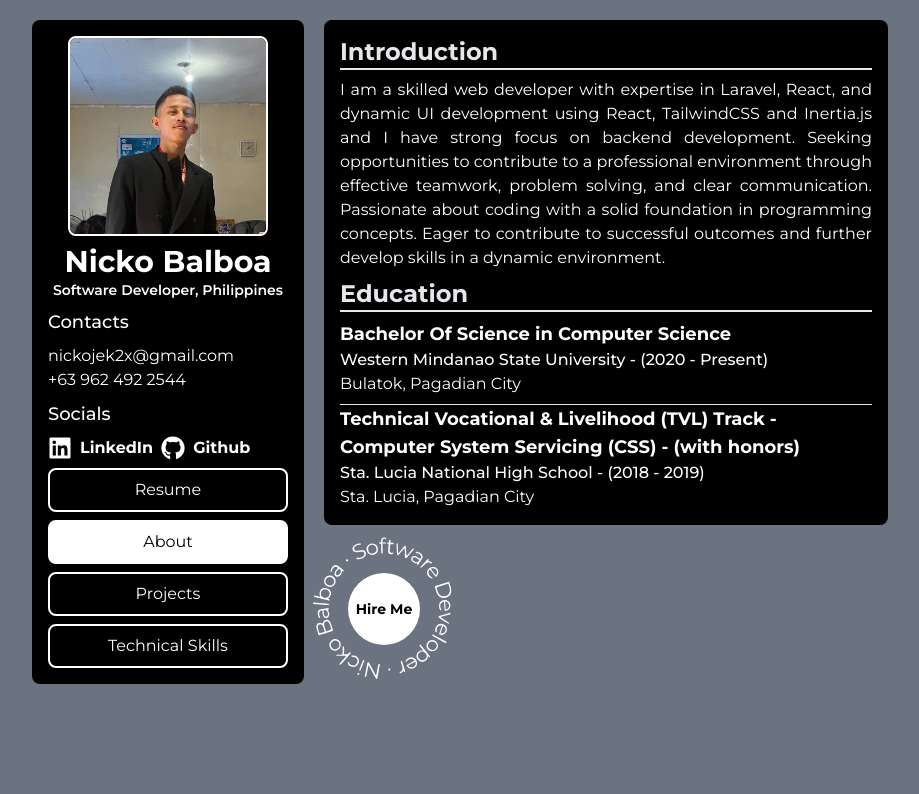
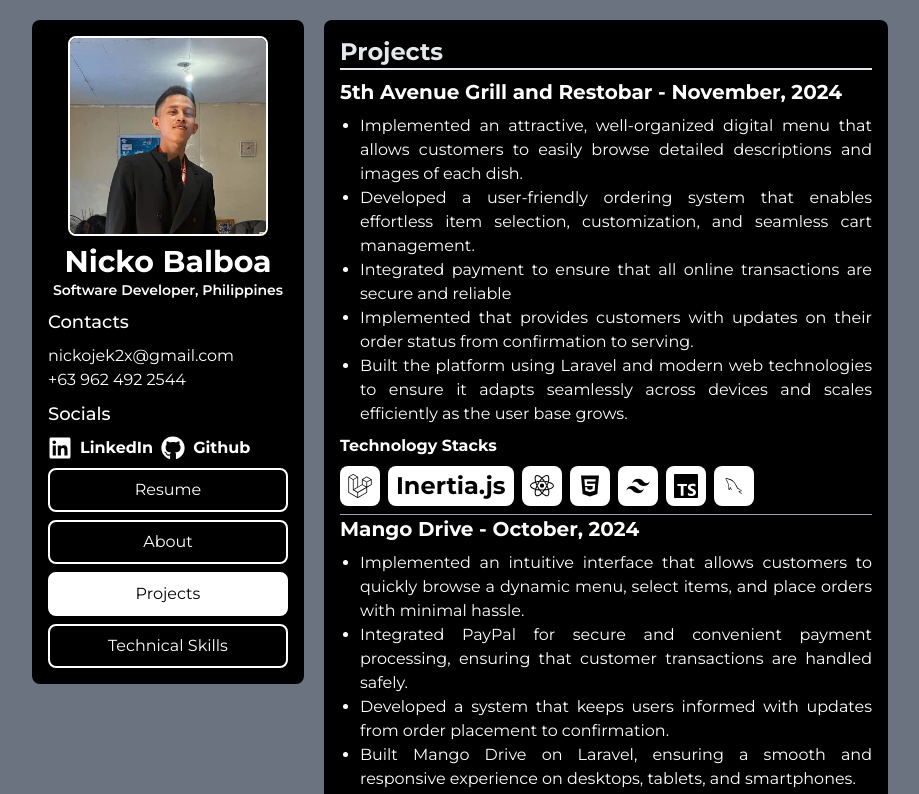
Before and after one commit to NBalboa/me, a React (Vite) app: page / in a window 1280 px wide. Shown: the top 794 px of the page, without its empty margins (180-1099 px from the left). Built offline with nearby package versions, Linux system fonts and the light colour scheme.

Commit message:
updated resume and project page

```diff
--- a/src/App.tsx
+++ b/src/App.tsx
@@ -10,7 +10,7 @@ import { GiHamburgerMenu } from "react-icons/gi";
 import NavButton from "./components/NavButton";
 
 const App = () => {
-  const [page, setPage] = useState<string>("about");
+  const [page, setPage] = useState<string>("projects");
   const [showMenu, setShowMenu] = useState<boolean>(false);
   const getPage = (page: string): JSX.Element => {
     if (page === "about") {
--- a/src/Pages/Projects.tsx
+++ b/src/Pages/Projects.tsx
@@ -11,12 +11,15 @@ import { SiTypescript } from "react-icons/si";
 const Projects = () => {
   const projects: project[] = [
     {
-      project_link: "https://github.com/NBalboa/water_billing",
-      name: "Water Billing - April, 2024",
-      description: `A comprehensive Water Billing System designed for Vincenzo Sagun,
-            streamlining water consumption tracking, automated billing
-            generation, and payment management to ensure efficient and accurate
-            utility services.`,
+      name: "5th Avenue Grill and Restobar - November, 2024",
+      project_link: "https://github.com/NBalboa/5th-avenue",
+      descriptions: [
+        "Implemented an attractive, well-organized digital menu that allows customers to easily browse detailed descriptions and images of each dish.",
+        "Developed a user-friendly ordering system that enables effortless item selection, customization, and seamless cart management.",
+        "Integrated payment to ensure that all online transactions are secure and reliable",
+        "Implemented that provides customers with updates on their order status from confirmation to serving.",
+        "Built the platform using Laravel and modern web technologies to ensure it adapts seamlessly across devices and scales efficiently as the user base grows.",
+      ],
       tech_stacks: [
         {
           name: "Laravel",
@@ -24,57 +27,14 @@ const Projects = () => {
           isHover: true,
         },
         {
-          name: "Blade",
-          icon: "Blade",
+          name: "Inertia.js",
+          icon: "Inertia.js",
           isHover: false,
         },
         {
-          name: "HTML",
-          icon: <FaHtml5 />,
+          name: "React",
+          icon: <GrReactjs />,
           isHover: true,
-        },
-        {
-          name: "Bootstrap",
-          icon: <FaBootstrap />,
-          isHover: true,
-        },
-        {
-          name: "Javascript",
-          icon: <MdJavascript />,
-          isHover: true,
-        },
-        {
-          name: "JQuery",
-          icon: <DiJqueryLogo />,
-          isHover: true,
-        },
-        {
-          name: "MySQL",
-          icon: <DiMysql />,
-          isHover: true,
-        },
-      ],
-    },
-    {
-      project_link: "https://github.com/NBalboa/pagadian-careers",
-      name: "Pagadian Careers - August, 2024",
-      description: `A job portal application designed to connect job seekers and employers in Pagadian City and beyond. The platform provides essential features for managing
-      job postings, applications, and user profiles.`,
-      tech_stacks: [
-        {
-          name: "Laravel",
-          icon: <FaLaravel />,
-          isHover: true,
-        },
-        {
-          name: "Blade",
-          icon: "Blade",
-          isHover: false,
-        },
-        {
-          name: "Livewire",
-          icon: "Livewire",
-          isHover: false,
         },
         {
           name: "HTML",
@@ -87,8 +47,8 @@ const Projects = () => {
           isHover: true,
         },
         {
-          name: "Javascript",
-          icon: <MdJavascript />,
+          name: "Typescript",
+          icon: <SiTypescript />,
           isHover: true,
         },
         {
@@ -101,11 +61,13 @@ const Projects = () => {
     {
       name: "Mango Drive - October, 2024",
       project_link: "https://github.com/NBalboa/mangoi-drive-v1",
-      description: `An online restaurant shop,
-        designed to offer customers an easy and seamless food ordering experience.
-        The platform integrates PayPal for secure and convenient payment processing,
-        enabling customers to browse the menu, select items, and complete transactions
-        online.`,
+      descriptions: [
+        "Implemented an intuitive interface that allows customers to quickly browse a dynamic menu, select items, and place orders with minimal hassle.",
+        "Integrated PayPal for secure and convenient payment processing, ensuring that customer transactions are handled safely.",
+        "Developed a system that keeps users informed with updates from order placement to confirmation.",
+        "Built Mango Drive on Laravel, ensuring a smooth and responsive experience on desktops, tablets, and smartphones.",
+        "Enabled flexible order customization, allowing customers to tailor their selections to meet their personal tastes and dietary requirements.",
+      ],
       tech_stacks: [
         {
           name: "Laravel",
@@ -146,11 +108,15 @@ const Projects = () => {
       ],
     },
     {
-      name: "5th Avenue Grill and Restobar - November, 2024",
-      project_link: "https://github.com/NBalboa/5th-avenue",
-      description: `An online restaurant platform created to provide customers with a smooth and
-        effortless food ordering experience. Allowing customers to explore the menu,
-        choose their items, and complete transactions entirely online.`,
+      project_link: "https://github.com/NBalboa/pagadian-careers",
+      name: "Pagadian Careers - August, 2024",
+      descriptions: [
+        "Implemented an advanced search and filtering system that enables job seekers to browse through a comprehensive collection of job postings based on category, location, and job type.",
+        "Developed a dedicated dashboard for employers, allowing them to create, update, and manage job postings efficiently.",
+        "Implemented a seamless application workflow that enables candidates to easily apply for positions, upload resumes, and track their application status.",
+        "Built detailed profile management features that allow both job seekers and employers to showcase skills, experiences, and company culture effectively.",
+        "Ensured the platform was developed with robust security practices and scalable architecture to protect data and accommodate growth in user activity and job listings.",
+      ],
       tech_stacks: [
         {
           name: "Laravel",
@@ -158,14 +124,14 @@ const Projects = () => {
           isHover: true,
         },
         {
-          name: "Inertia.js",
-          icon: "Inertia.js",
+          name: "Blade",
+          icon: "Blade",
           isHover: false,
         },
         {
-          name: "React",
-          icon: <GrReactjs />,
-          isHover: true,
+          name: "Livewire",
+          icon: "Livewire",
+          isHover: false,
         },
         {
           name: "HTML",
@@ -178,8 +144,57 @@ const Projects = () => {
           isHover: true,
         },
         {
-          name: "Typescript",
-          icon: <SiTypescript />,
+          name: "Javascript",
+          icon: <MdJavascript />,
+          isHover: true,
+        },
+        {
+          name: "MySQL",
+          icon: <DiMysql />,
+          isHover: true,
+        },
+      ],
+    },
+
+    {
+      project_link: "https://github.com/NBalboa/water_billing",
+      name: "Water Billing - April, 2024",
+      descriptions: [
+        "Implemented automated billing functionality that accurately calculates water consumption and generates bills, significantly reducing manual errors.",
+        "Developed features to continuously monitor water usage, providing data to both administrators and customers for improved accountability",
+        "Integrated robust payment processing capabilities to ensure safe and efficient handling of all transactions.",
+        "Created an intuitive dashboard that allows administrators to easily manage customer accounts and billing history, while customers can conveniently access their usage and payment records.",
+        "Engineered the system using Laravel, ensuring that it scales efficiently to meet growing demand while maintaining consistent performance and reliability.",
+      ],
+      tech_stacks: [
+        {
+          name: "Laravel",
+          icon: <FaLaravel />,
+          isHover: true,
+        },
+        {
+          name: "Blade",
+          icon: "Blade",
+          isHover: false,
+        },
+        {
+          name: "HTML",
+          icon: <FaHtml5 />,
+          isHover: true,
+        },
+        {
+          name: "Bootstrap",
+          icon: <FaBootstrap />,
+          isHover: true,
+        },
+        {
+          name: "Javascript",
+          icon: <MdJavascript />,
+          isHover: true,
+        },
+        {
+          name: "JQuery",
+          icon: <DiJqueryLogo />,
           isHover: true,
         },
         {
--- a/src/components/Project.tsx
+++ b/src/components/Project.tsx
@@ -17,8 +17,15 @@ const Project = ({ project }: ProjectProps) => {
           {project.name}
         </h2>
       </a>
-      <p className="text-justify ms-5">{project.description}</p>
-      <div></div>
+
+      <div className="text-justify ms-5">
+        <ul className="list-disc">
+          {project.descriptions.map((description, index) => (
+            <li key={index}>{description}</li>
+          ))}
+        </ul>
+      </div>
+
       <div>
         <h3 className="font-bold text-md mb-2">Technology Stacks</h3>
         <div className="flex gap-2 flex-wrap">
--- a/src/types/project.ts
+++ b/src/types/project.ts
@@ -2,7 +2,7 @@ import { tech_stack } from "./tech_stack";
 
 export type project = {
   name: string;
-  description: string;
+  descriptions: string[];
   project_link: string;
   tech_stacks: tech_stack[];
 };
```
Also changed, not shown: 1 other file (tests, documents, lock files or other folders).
